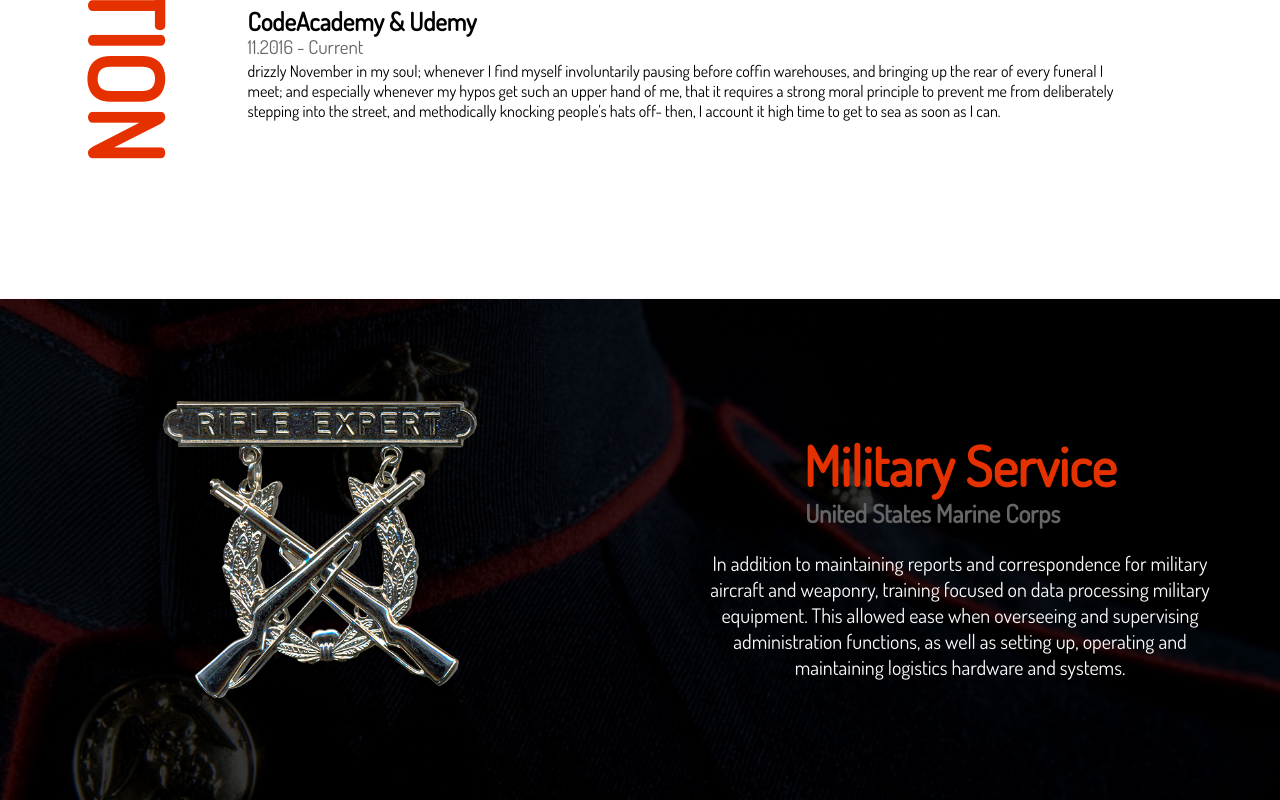
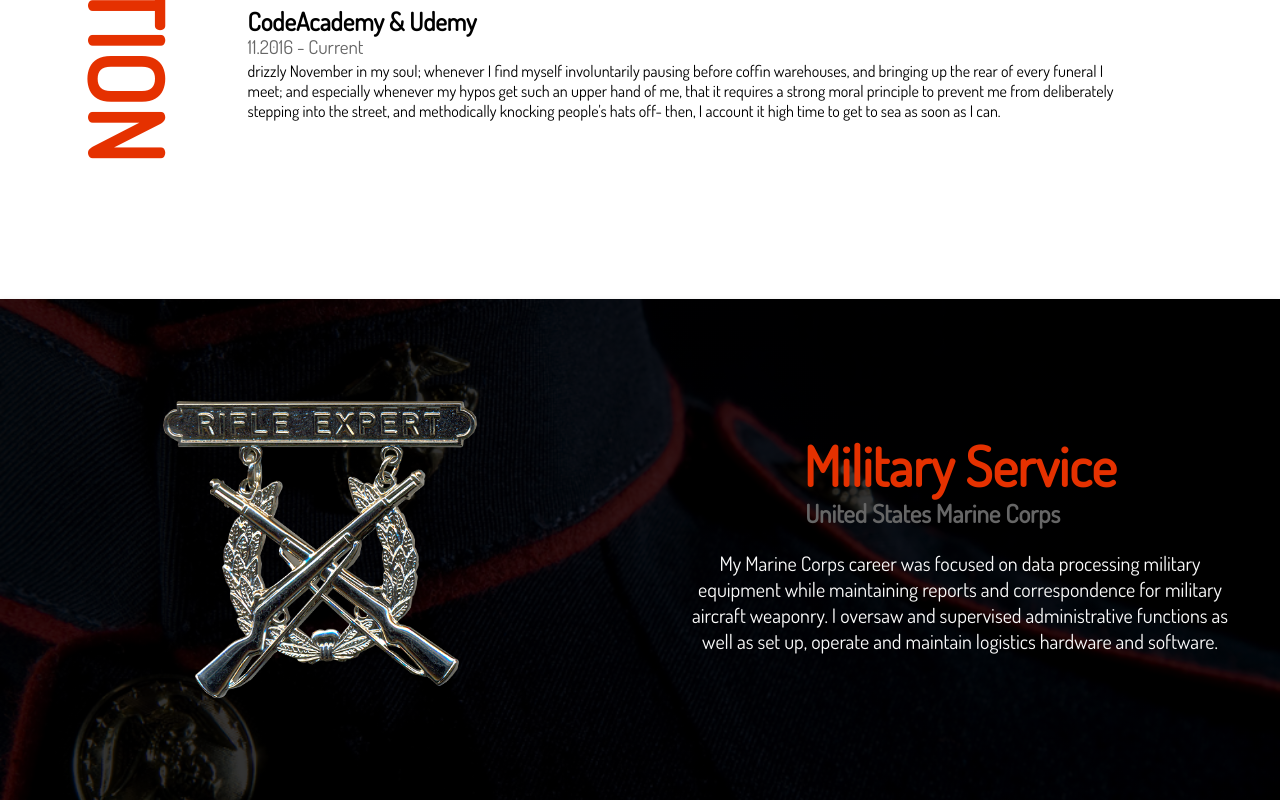
Before and after one commit to rcortez1775/NewPortfolio2019, a React (Create React App) app: page /about in a window 1280 px wide. Shown: the part 1049-1849 px from the top of the page. Built offline with nearby package versions, Linux system fonts and the light colour scheme.

Commit message:
updated about me page

```diff
--- a/src/components/about/about.js
+++ b/src/components/about/about.js
@@ -45,7 +45,7 @@ class about extends Component {
                         <h1 className="milTitle">Military Service</h1>
                         <h2 className="aboutSubTitle">United States Marine Corps</h2>
                         <span className="aboutSpan">
-                            In addition to maintaining reports and correspondence for military aircraft and weaponry, training focused on data processing military equipment. This allowed ease when overseeing and supervising administration functions, as well as setting up, operating and maintaining logistics hardware and systems.
+                        My Marine Corps career was focused on data processing military equipment while maintaining reports and correspondence for military aircraft weaponry. I oversaw and supervised administrative functions as well as set up, operate and maintain logistics hardware and software.
                         </span>
                     </div>
                 </div>
```
